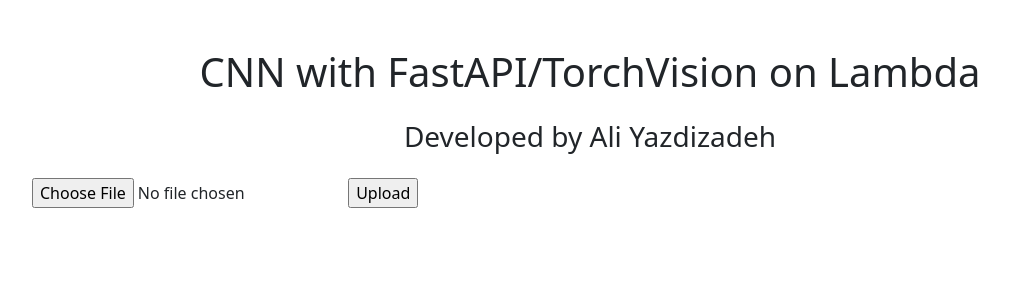
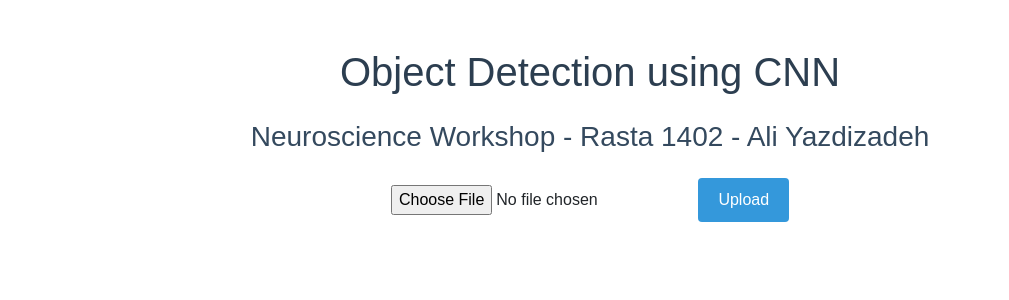
Before and after one commit to myprogrammerpersonality/SimpleCNNLocal, a FastAPI app: page / in a window 1280 px wide. Shown: the top 300 px of the page, without its empty margins (50-1059 px from the left). Run offline with FastAPI, Linux system fonts and the light colour scheme.

Commit message:
upodate UI

```diff
--- a/templates/base.html
+++ b/templates/base.html
@@ -10,19 +10,53 @@
 
         <link rel="icon" href="/static/logo.png" type="image/png">
         <title>FastAPI</title>
+
+        <style>
+            body {
+                font-family: Arial, sans-serif;
+            }
+
+            h1 {
+                color: #2c3e50;
+            }
+
+            h3 {
+                color: #34495e;
+            }
+
+            .img-box {
+                border: 2px solid #7f8c8d;
+                border-radius: 4px;
+                padding: 15px;
+                margin-top: 20px;
+            }
+
+            .btn-upload {
+                background-color: #3498db;
+                color: white;
+                border: none;
+                padding: 10px 20px;
+                border-radius: 4px;
+                cursor: pointer;
+            }
+
+            .btn-upload:hover {
+                background-color: #2980b9;
+            }
+        </style>
     </head>
     <body>
         <div class="container py-5">
-            <h1 class="text-center mb-4">CNN with FastAPI/TorchVision on Lambda</h1>
-            <h3 class="text-center mb-4">Developed by Ali Yazdizadeh</h3>
-            <div class="mb-4">
+            <h1 class="text-center mb-4">Object Detection using CNN</h1>
+            <h3 class="text-center mb-4">Neuroscience Workshop - Rasta 1402 - Ali Yazdizadeh</h3>
+            <div class="mb-4 text-center">
                 <form action="/uploadfile/" enctype="multipart/form-data" method="post">
-                    <input type="file" name="file" accept="image/*">
-                    <input type="submit" value="Upload">
+                    <input type="file" name="file" accept="image/*" class="mb-2">
+                    <button type="submit" class="btn-upload">Upload</button>
                 </form>
             </div>
             {% if image %}
-            <div class="text-center">
+            <div class="text-center img-box">
                 <img src="{{ image }}" alt="Detected Objects" />
             </div>
             {% endif %}
@@ -31,5 +65,6 @@
         <script src="/static/script.js"></script>
 
         <!-- Bootstrap JS -->
-        <script src="https://cdn.jsdelivr.net/npm/bootstrap@5.3.1/dist/js/bootstrap.bundle.min.js" integrity="sha384-HwwvtgBNo3bZJJLYd8oVXjrBZt8cqVSpeBNS5n7C8IVInixGAoxmnlMuBnhbgrkm" crossorigin="anonymous"></script>    </body>
+        <script src="https://cdn.jsdelivr.net/npm/bootstrap@5.3.1/dist/js/bootstrap.bundle.min.js" integrity="sha384-HwwvtgBNo3bZJJLYd8oVXjrBZt8cqVSpeBNS5n7C8IVInixGAoxmnlMuBnhbgrkm" crossorigin="anonymous"></script>
+    </body>
 </html>
```
Also changed, not shown: static/logo.png.
